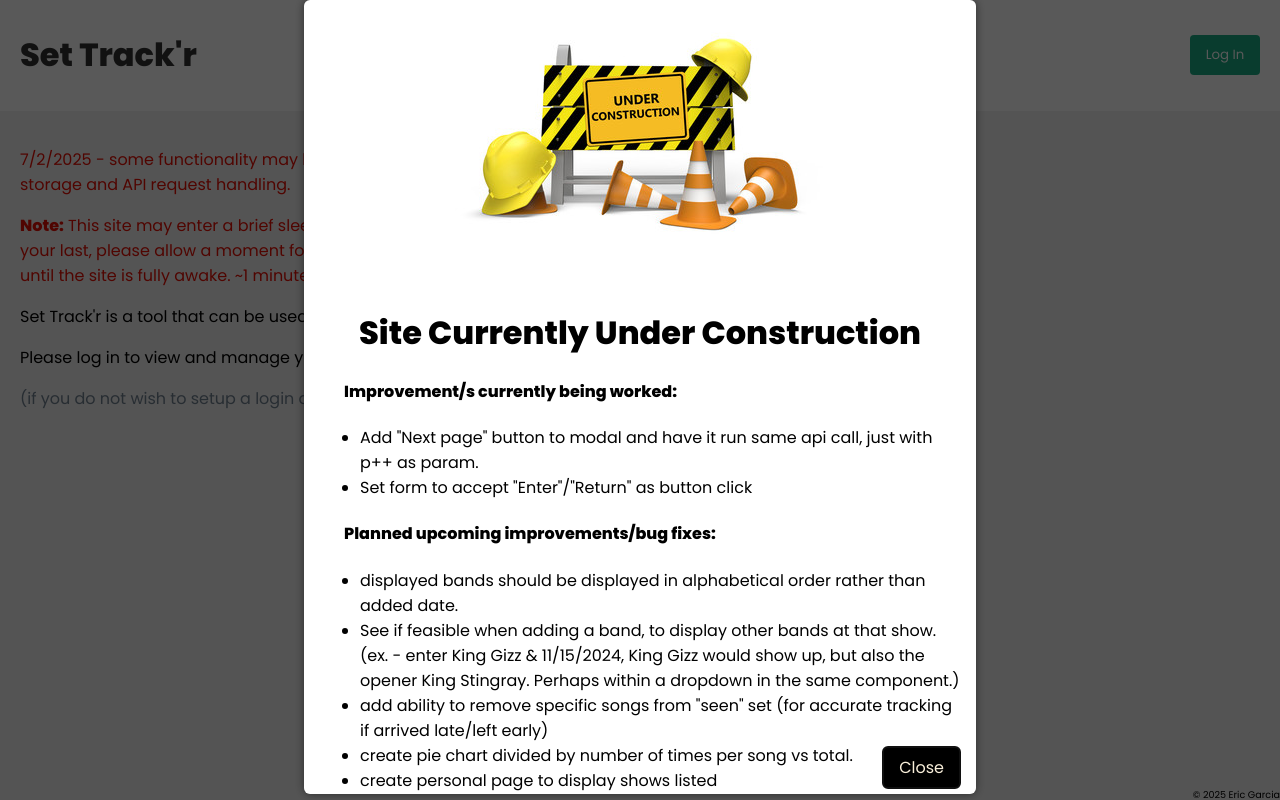
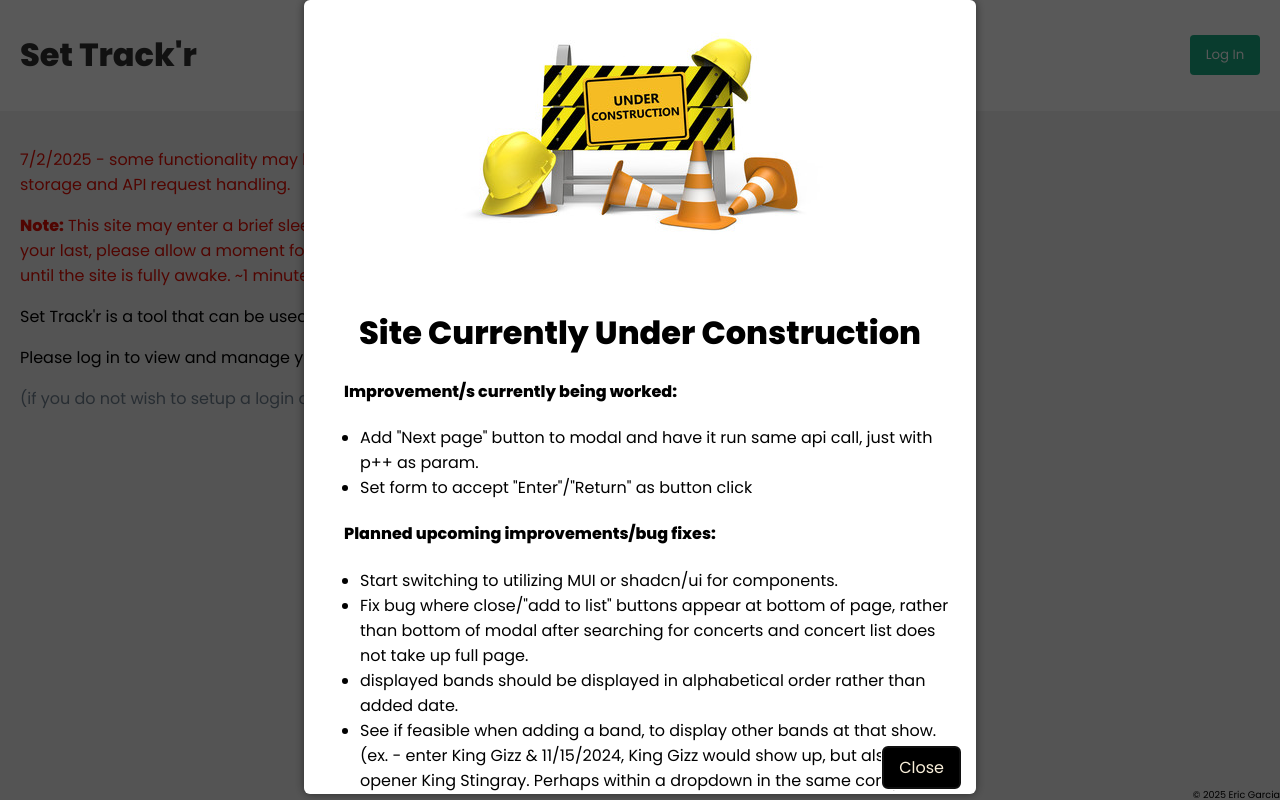
Before and after one commit to egarcia1868/Set-Track-r, a React (Create React App) app in the folder frontend/: page / in a window 1280 px wide. Built offline with nearby package versions, Linux system fonts and the light colour scheme; no server answers.

Commit message:
updating uunder construction modal

```diff
--- a/frontend/public/index.html
+++ b/frontend/public/index.html
@@ -7,7 +7,7 @@
     <meta name="theme-color" content="#000000" />
     <meta
       name="description"
-      content="Web site created using create-react-app"
+      content="App for saving and tracking your concert experiences."
     />
     <link rel="apple-touch-icon" href="%PUBLIC_URL%/logo192.png" />
     <!--
--- a/frontend/src/components/UnderConstructionModal.js
+++ b/frontend/src/components/UnderConstructionModal.js
@@ -77,6 +77,10 @@ const UnderConstructionModal = ({ isOpen, onClose }) => {
       </h4>
       <ul>
         <li>
+          Start switching to utilizing MUI or shadcn/ui for components.
+          </li>
+        <li>Fix bug where close/"add to list" buttons appear at bottom of page, rather than bottom of modal after searching for concerts and concert list does not take up full page.</li>
+        <li>
           displayed bands should be displayed in alphabetical order rather than
           added date.
         </li>
```
